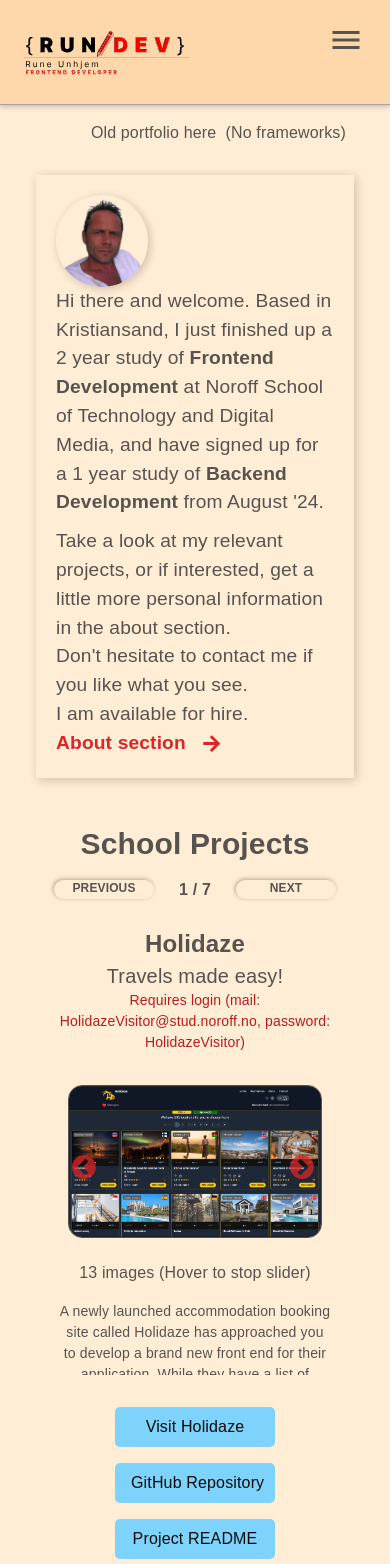
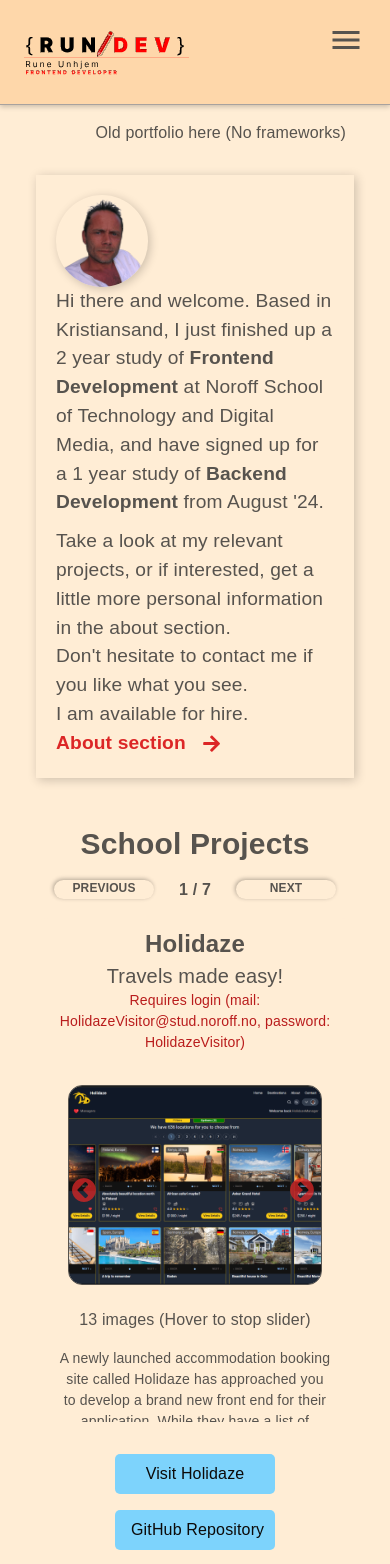
Before and after one commit to runeunhjem/portfolio-2, a React (Vite) app: page / in a window 390 px wide. Shown: the top 1564 px of the page. Built offline with nearby package versions, Linux system fonts and the light colour scheme; a web font is replaced by a local one.

Commit message:
Justifies portfoliolink on mobile devices

```diff
--- a/src/components/Intro/index.styled.jsx
+++ b/src/components/Intro/index.styled.jsx
@@ -52,6 +52,7 @@ export const InitialText = styled.div`
     width: 100%;
     padding-left: 0;
     margin-bottom: 10px;
+    min-height: 200px;
   }
 `;
 
@@ -95,8 +96,8 @@ export const AllText = styled.div`
   font-size: 1.2rem;
   line-height: 1.5;
   color: var(--stone-600);
-
   @media (min-width: 641px) {
+    min-height: 200px;
     display: block;
   }
 `;
--- a/src/components/ProjectCard/index.jsx
+++ b/src/components/ProjectCard/index.jsx
@@ -31,12 +31,6 @@ const ProjectCard = ({ project }) => {
             .map((image, idx) => (
               <div key={idx} className="image-wrap w-full">
                 <img
-                  style={ {
-                    maxWidth: "800px",
-                    width: "100%",
-                    maxHeight: "400px",
-                    height: "100%",
-                  }}
                   src={image}
                   alt={
                     project.title
--- a/src/components/ProjectCard/index.styled.jsx
+++ b/src/components/ProjectCard/index.styled.jsx
@@ -71,7 +71,7 @@ export const Project = styled.div`
 
     @media (max-width: 768px) {
       .slick-dots {
-        display: none !important;;
+        display: none !important;
       }
     }
 
@@ -92,7 +92,6 @@ export const Project = styled.div`
 
     .image-wrap {
       border-radius: 14px !important;
-    }
       img {
         border: 1px solid var(--stone-600);
         display: flex;
@@ -110,6 +109,7 @@ export const Project = styled.div`
         }
         @media screen and (max-width: 468px) {
           height: 200px;
+        }
       }
     }
   }
--- a/src/index.css
+++ b/src/index.css
@@ -167,6 +167,15 @@ main {
   transform: scale(1.1);
 }
 
+.portfolio-link {
+  height: 50px !important;
+}
+@media (min-width: 350px) {
+  .portfolio-link {
+    height: 30px !important;
+  }
+}
+
 .info-links {
   width: 200px;
   height: 30px;
--- a/src/pages/HomePage/index.jsx
+++ b/src/pages/HomePage/index.jsx
@@ -23,13 +23,12 @@ const HomePage = ({ numberOfProjects }) => {
     <S.Container>
       <S.Heading>
         <Link
-          className="hover-links mb-2 flex flex-wrap justify-end"
+          className="hover-links portfolio-link mb-2 !flex !flex-wrap whitespace-pre-line justify-center xs:justify-end"
           to="https://portfolio1-ca.netlify.app/"
           target="_blank"
         >
-          <span>Old portfolio here </span>
-
-          <span>&nbsp;(No frameworks)</span>
+          <span className="whitespace-nowrap">Old portfolio here</span>
+          <span className="whitespace-nowrap">&nbsp;(No frameworks)</span>
         </Link>
       </S.Heading>
       <Intro />
```
Lines whose indentation alone changed are shown as unchanged.
